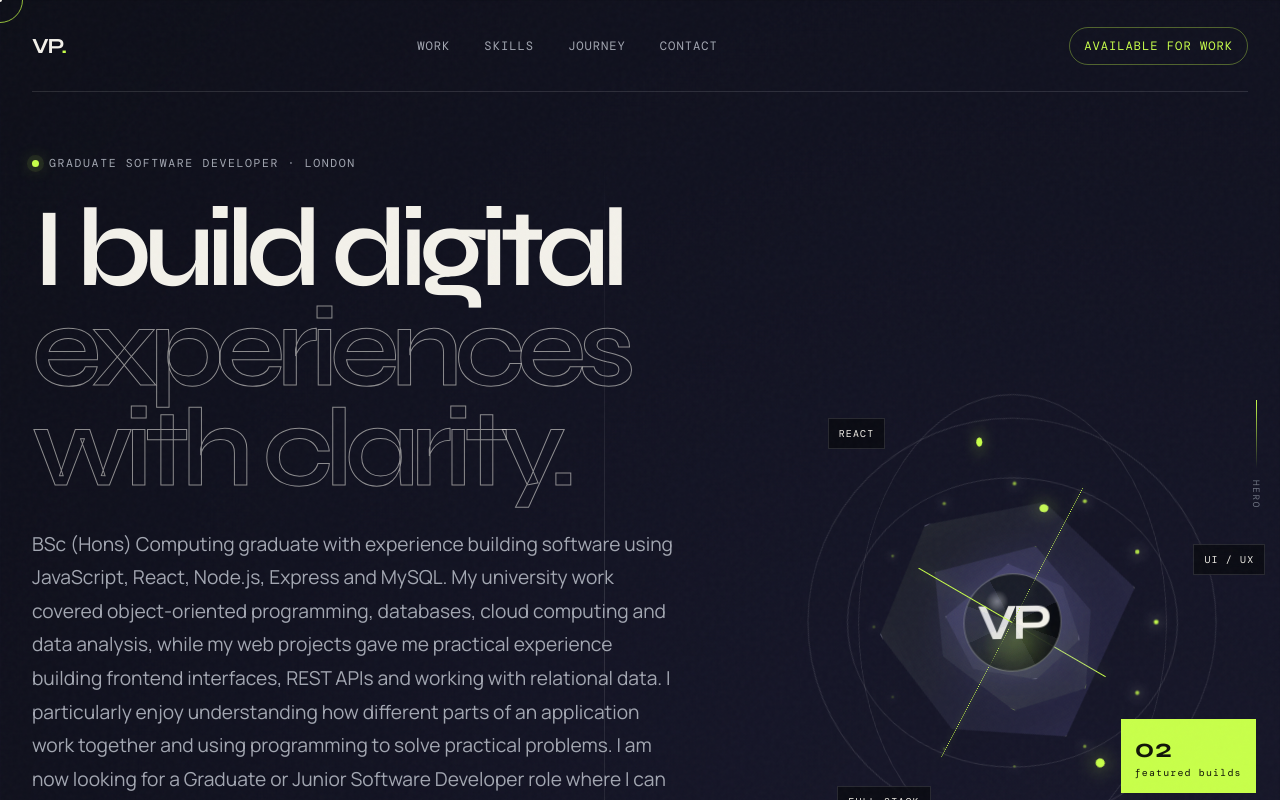
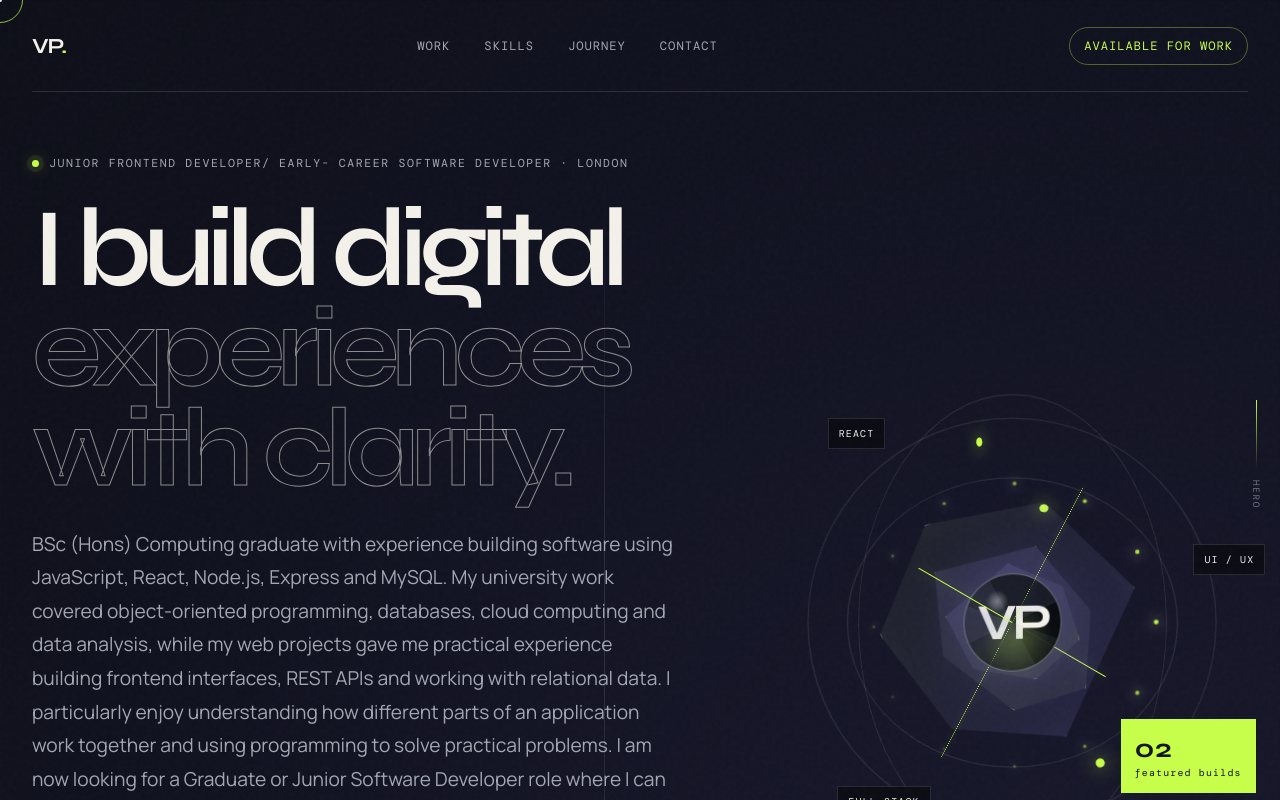
Before and after one commit to Viorica123333333333/cv-website-react, a React (Vite) app: page / in a window 1280 px wide. Shown: the top 800 px of the page. Built offline with nearby package versions, Linux system fonts and the light colour scheme; a web font is replaced by a local one.

Commit message:
Update introductory information

```diff
--- a/src/App.jsx
+++ b/src/App.jsx
@@ -332,7 +332,8 @@ function App() {
           <div className="heroCopy">
             <div className="eyebrow" data-reveal>
               <span className="statusDot" />
-              GRADUATE SOFTWARE DEVELOPER · London
+              Junior Frontend Developer/ Early- career SOFTWARE DEVELOPER ·
+              London
             </div>
 
             <h1 data-reveal>
```
